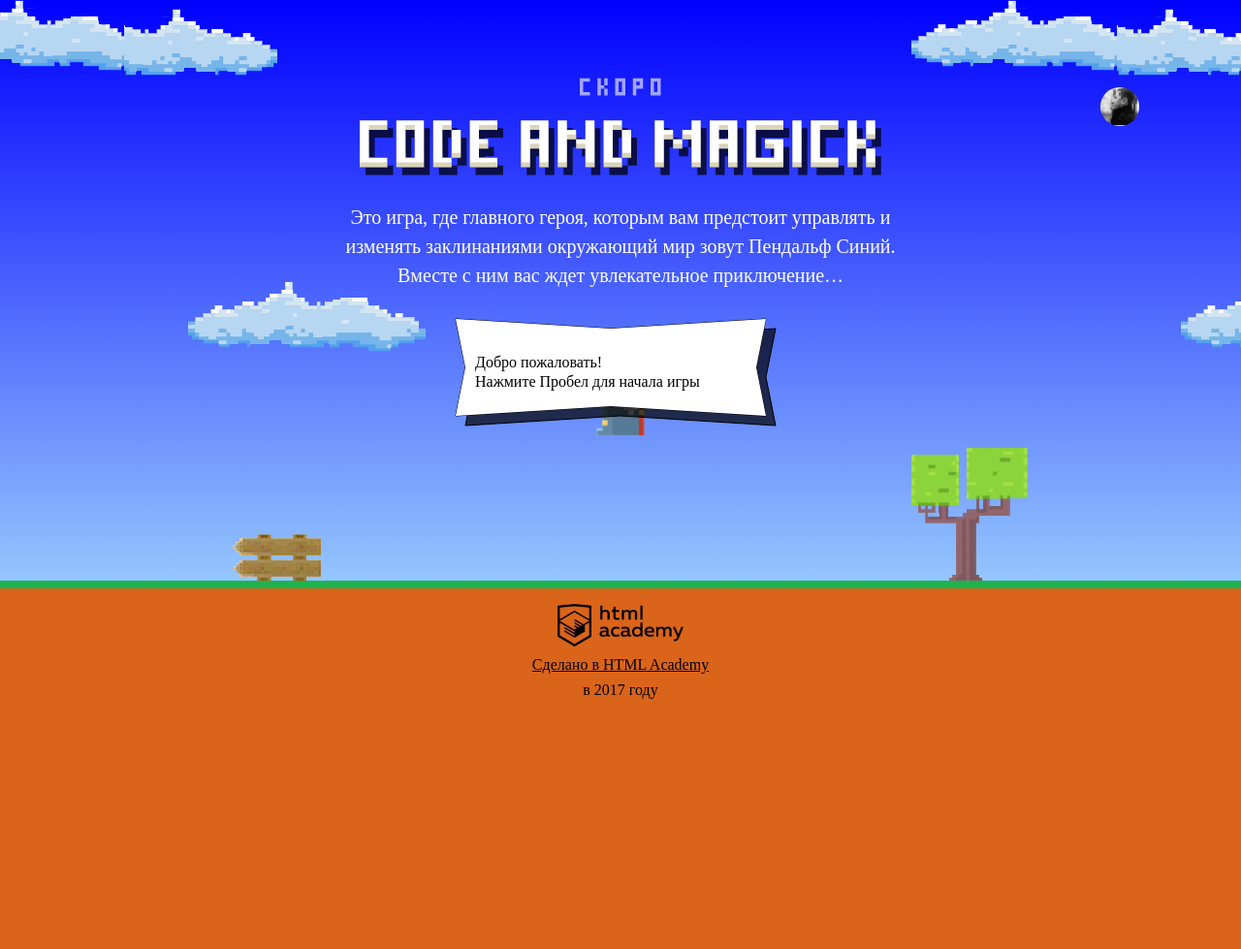
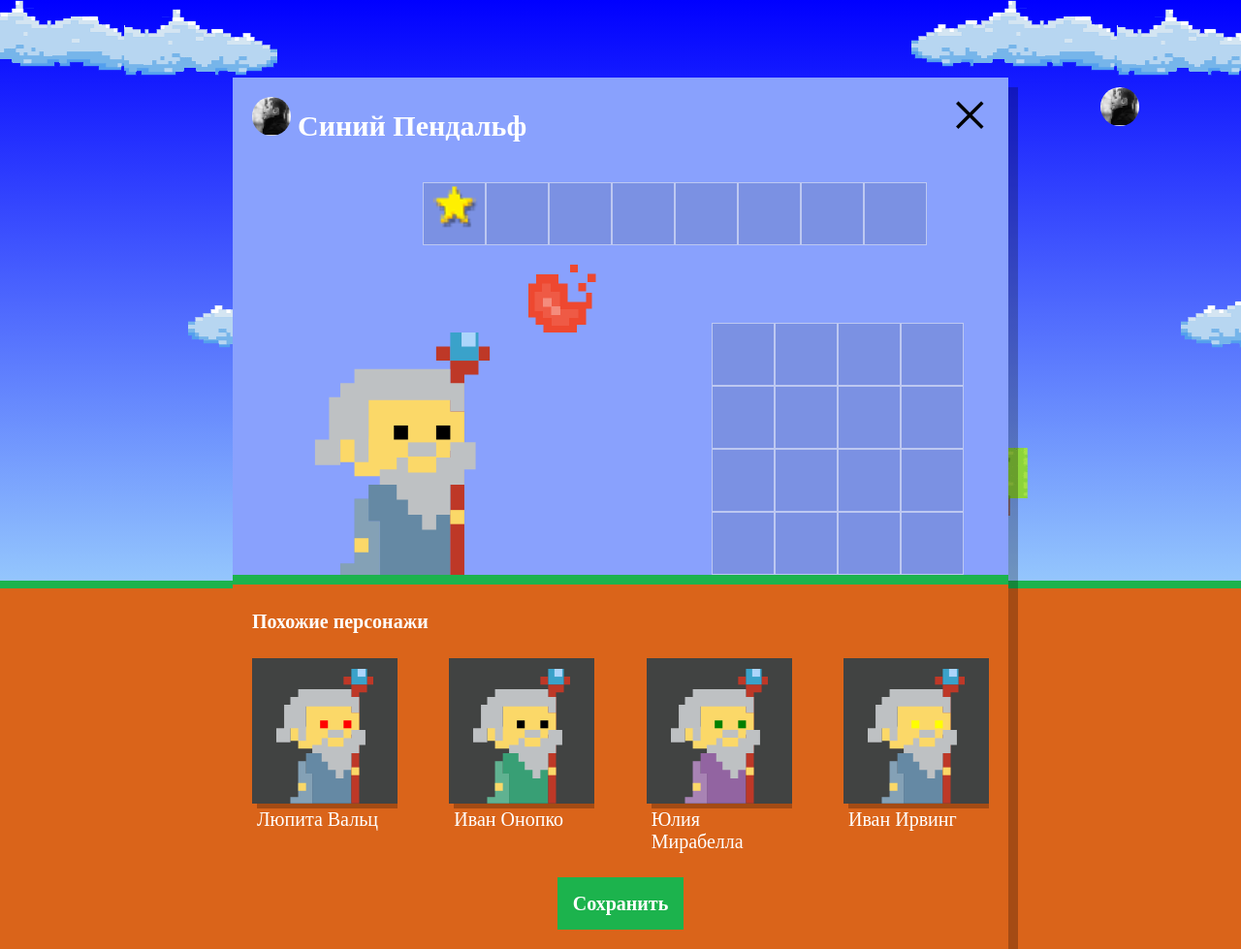
Before and after one commit to olga028383/375607-code-and-magick, a website: page index.html in a window 1280 px wide. Shown: the whole page at 97% size. Before the commit the page ends 800 px from the top, so only its background shows below. Drawn offline with Linux system fonts and the light colour scheme; a web font is replaced by a local one.

Commit message:
Generating characters

```diff
--- a/index.html
+++ b/index.html
@@ -204,6 +204,7 @@
     return height / 3 - getWizardHeigh() / 2;
   };
 </script>
+<script src="js/setup.js"></script>
 <script src="js/stat.js"></script>
 <script src="js/game.js"></script>
 
--- /dev/null
+++ b/js/setup.js
@@ -0,0 +1,39 @@
+'use strict';
+var userDialog = document.querySelector('.setup');
+userDialog.classList.remove('hidden');
+var similarListElement = userDialog.querySelector('.setup-similar-list');
+var similarWizardTemplate = document.querySelector('#similar-wizard-template').content.querySelector('.setup-similar-item');
+var selectRandomArrayElement = function (array) {
+  return Math.floor(Math.random() * array.length);
+};
+var generateArrayCharacters = function () {
+  var names = ['Иван', 'Хуан Себастьян', 'Мария', 'Кристоф', 'Виктор', 'Юлия', 'Люпита', 'Вашингтон'];
+  var surnames = ['да Марья', 'Верон', 'Мирабелла', 'Вальц', 'Онопко', 'Топольницкая', 'Нионго', 'Ирвинг'];
+  var coatColors = ['rgb(101, 137, 164)', 'rgb(241, 43, 107)', 'rgb(146, 100, 161)', 'rgb(56, 159, 117)', 'rgb(215, 210, 55)', 'rgb(0, 0, 0)'];
+  var eyesColors = ['black', 'red', 'blue', 'yellow', 'green'];
+  var i;
+  var numberCharacters = 4;
+  var characters = [];
+  for (i = 0; i < numberCharacters; i++) {
+    characters[i] = {
+      'name': names[selectRandomArrayElement(names)] + ' ' + surnames[selectRandomArrayElement(surnames)],
+      'coatColor': coatColors[selectRandomArrayElement(coatColors)],
+      'eyesColor': eyesColors[selectRandomArrayElement(eyesColors)]
+    };
+  }
+  return characters;
+};
+var characters = generateArrayCharacters();
+var renderWizard = function (wizard) {
+  var wizardElement = similarWizardTemplate.cloneNode(true);
+  wizardElement.querySelector('.setup-similar-label').textContent = wizard.name;
+  wizardElement.querySelector('.wizard-coat').style.fill = wizard.coatColor;
+  wizardElement.querySelector('.wizard-eyes').style.fill = wizard.eyesColor;
+  return wizardElement;
+};
+var fragment = document.createDocumentFragment();
+for (var i = 0; i < characters.length; i++) {
+  fragment.appendChild(renderWizard(characters[i]));
+}
+similarListElement.appendChild(fragment);
+userDialog.querySelector('.setup-similar').classList.remove('hidden');
```
